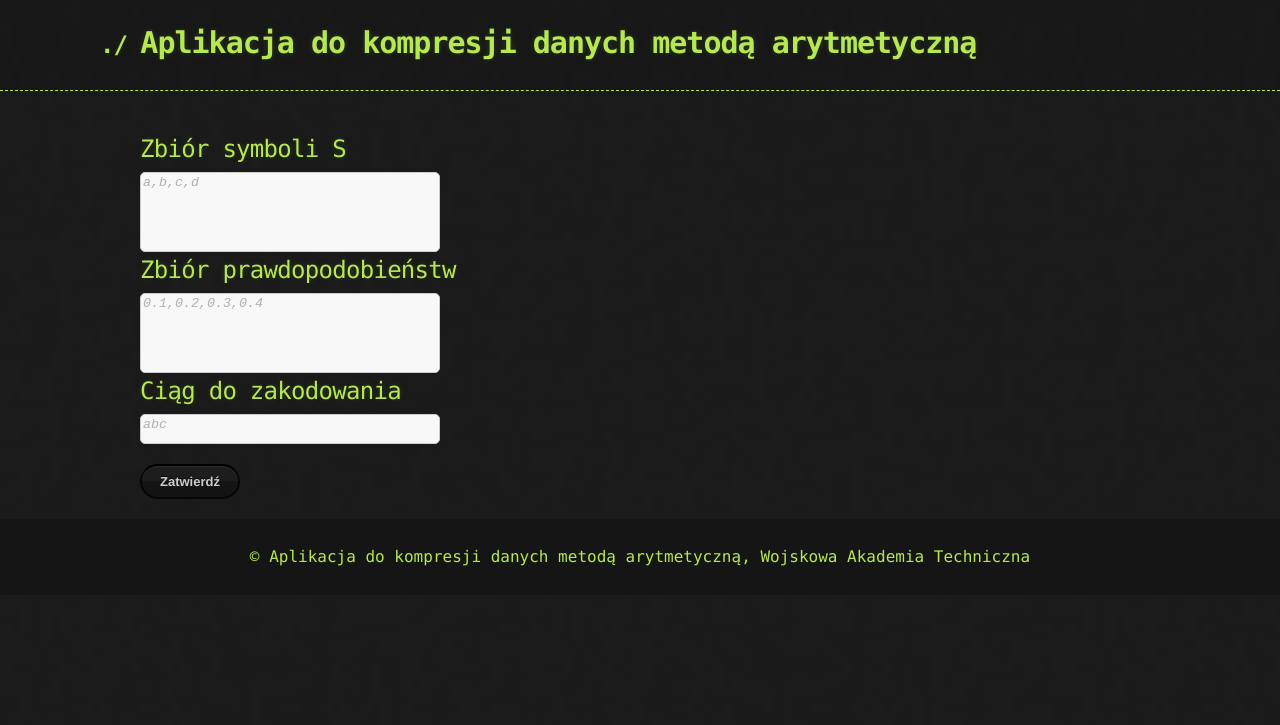
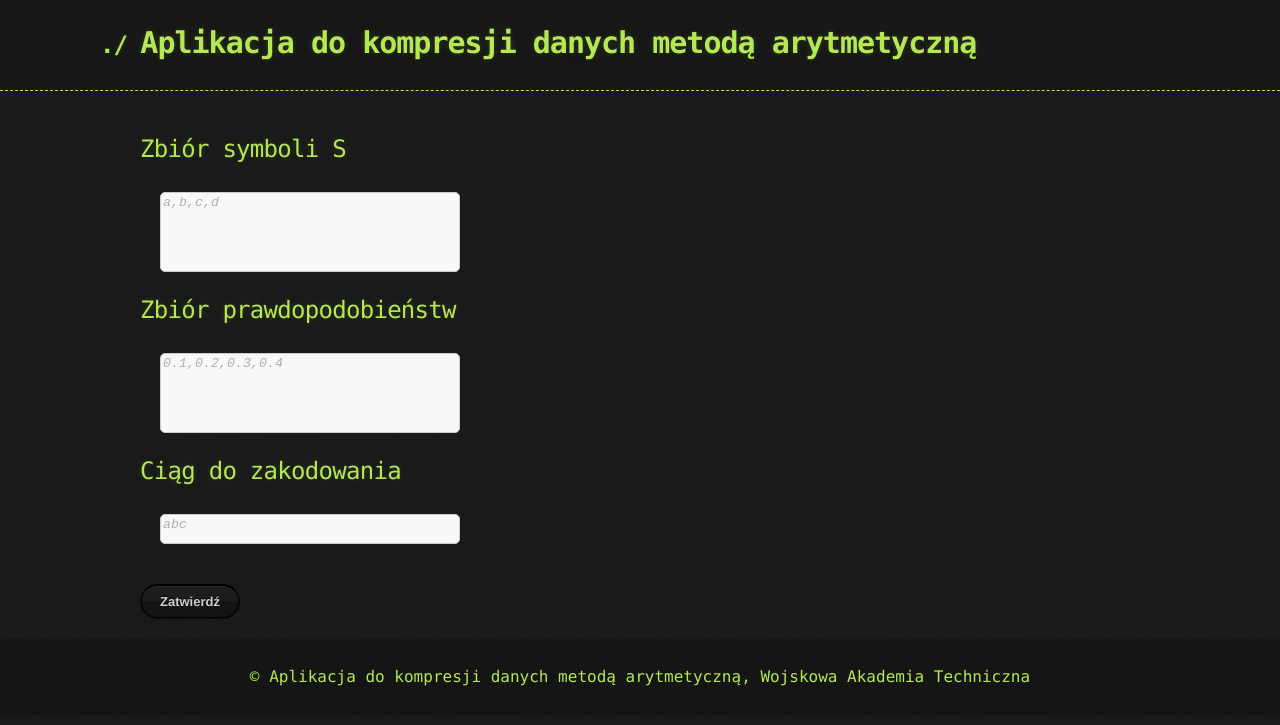
Before and after one commit to Mattheosq/compression-teaching-site, a Jekyll site: the page built from index.markdown, in a window 1280 px wide. Shown: the top 725 px of the page. Built offline with Jekyll 4.4.1, drawn with Linux system fonts in a browser that asks for light colours; the repository's description, which GitHub fills in, is left out.

Commit message:
Update custom.scss

```diff
--- a/_sass/custom.scss
+++ b/_sass/custom.scss
@@ -35,8 +35,7 @@ textarea {
   overflow-y: auto;
   width: 30%;
   height: 80px;
-  margin: 0;
-  padding: 2px;
+  margin: 20px;
   border: 1px solid #ccc;
   border-radius: 5px;
   background-color: #f8f8f8;
```
